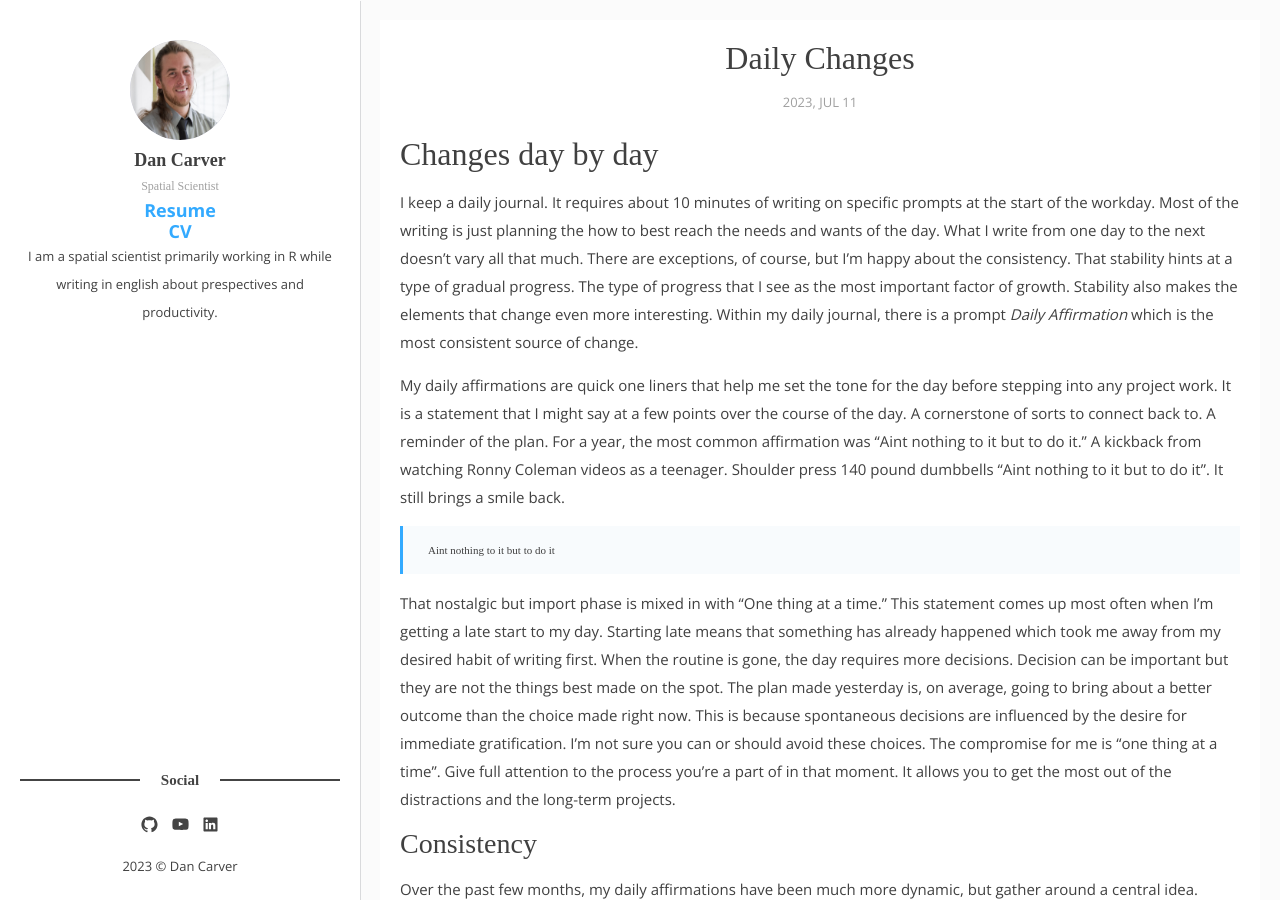
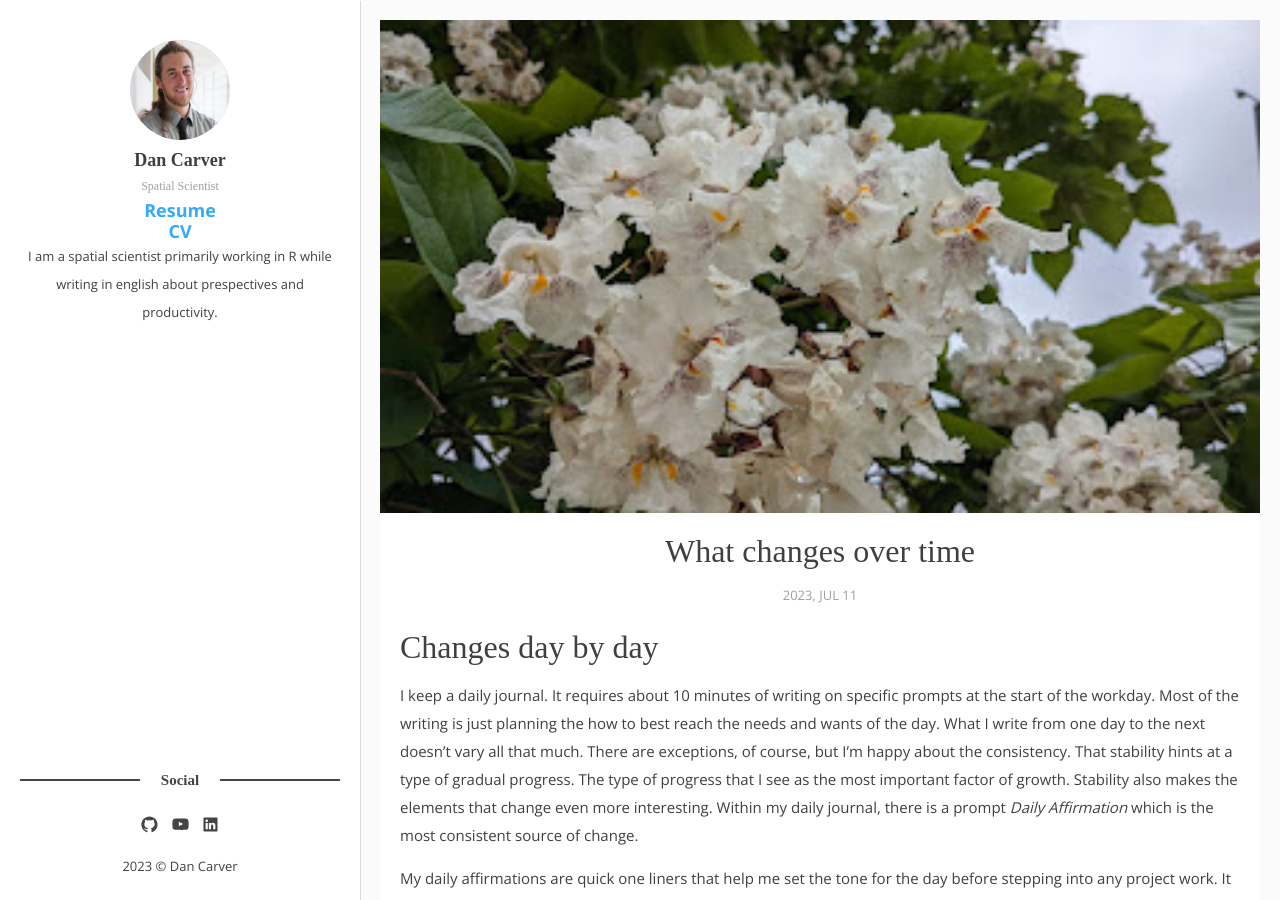
Before and after one commit to dcarver1/carverd, a Jekyll site: the page built from _posts/2023-07-11-daily-changes.md, in a window 1280 px wide and 900 px high. Built offline with Jekyll 4.4.1, drawn with Linux system fonts in a browser that asks for light colours; some web fonts are replaced; our own code applies the rules of GitHub Pages for plain Markdown files.

Commit message:
images and yaml for post

```diff
--- a/_posts/2023-07-11-daily-changes.md
+++ b/_posts/2023-07-11-daily-changes.md
@@ -1,3 +1,12 @@
+---
+layout: post
+title: "What changes over time"
+permalink: "daily_changes"
+image: dailyChanges/treeFlower.jpg
+tags: [perspective]
+categories: perspective
+---
+
 # Changes day by day
 
 I keep a daily journal. It requires about 10 minutes of writing on specific prompts at the start of the workday. Most of the writing is just planning the how to best reach the needs and wants of the day. What I write from one day to the next doesn’t vary all that much. There are exceptions, of course, but I’m happy about the consistency. That stability hints at a type of gradual progress. The type of progress that I see as the most important factor of growth. Stability also makes the elements that change even more interesting. Within my daily journal, there is a prompt *Daily Affirmation* which is the most consistent source of change.
```
Also changed, not shown: images/dailyChanges/treeFlower.jpg (added).
